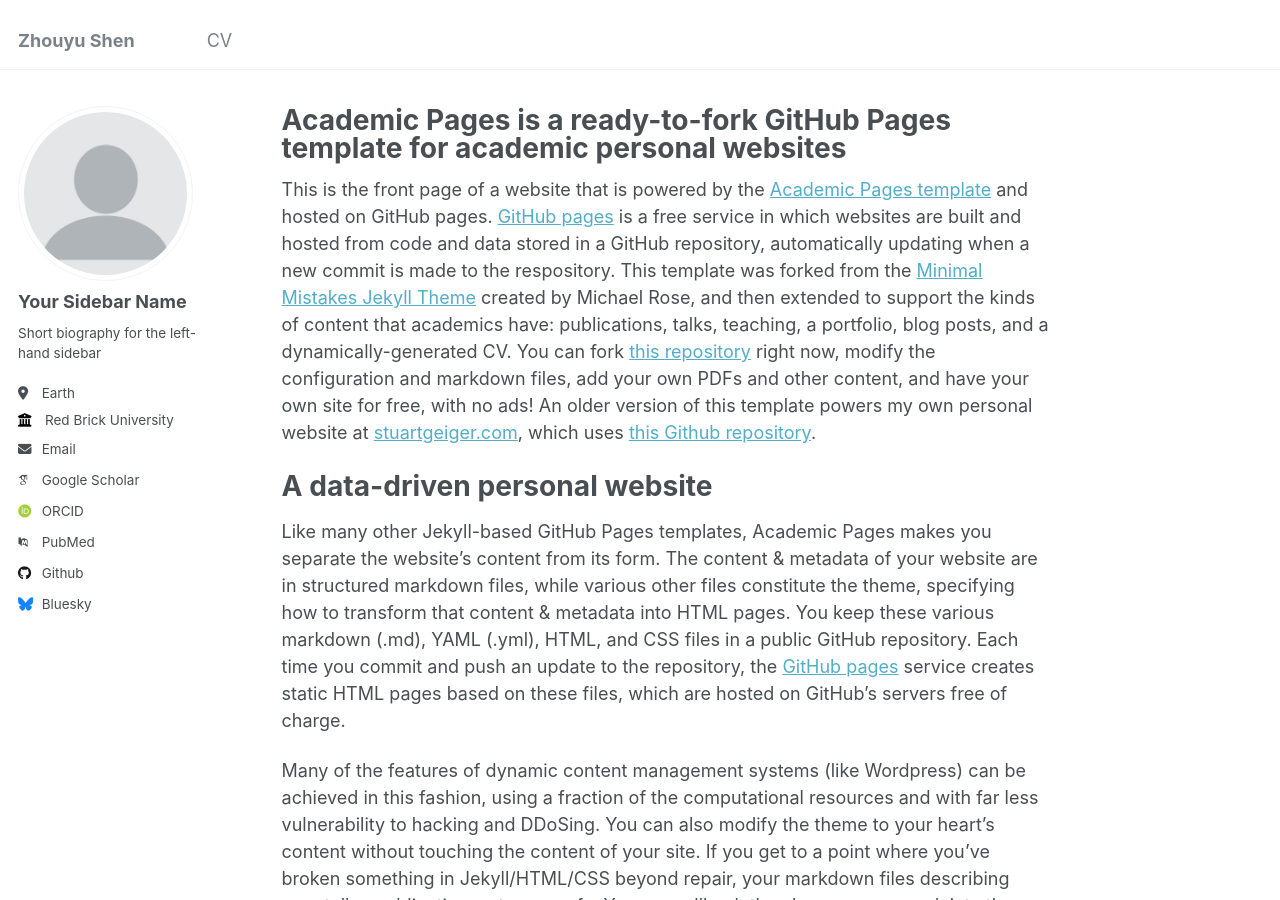
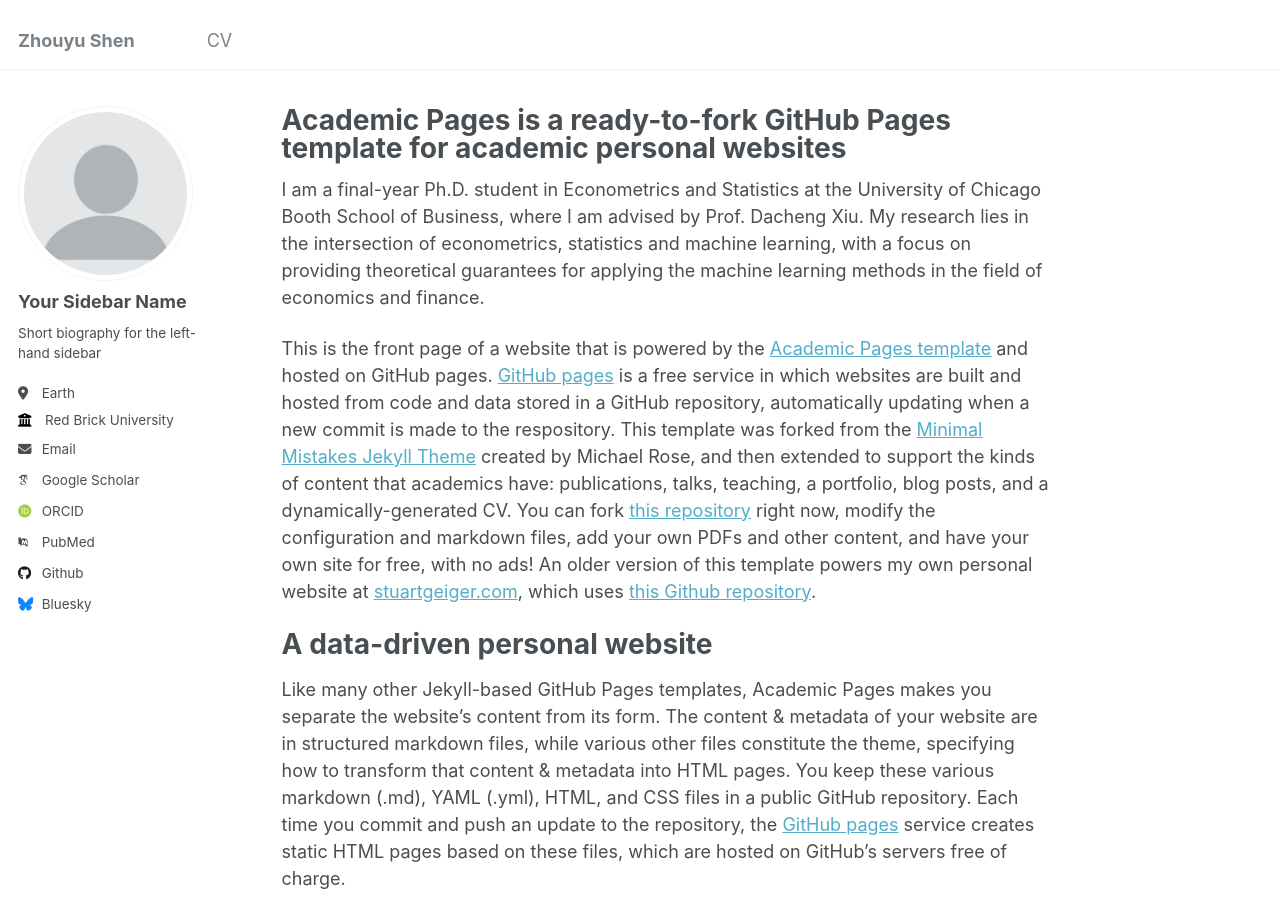
Before and after one commit to szyu123/zhouyushen, a Jekyll site: the page built from _pages/about.md, in a window 1280 px wide and 900 px high. Built offline with Jekyll 4.4.1, drawn with Linux system fonts in a browser that asks for light colours; some web fonts are replaced.

Commit message:
Update about.md

```diff
--- a/_pages/about.md
+++ b/_pages/about.md
@@ -6,6 +6,7 @@ redirect_from:
   - /about/
   - /about.html
 ---
+I am a final-year Ph.D. student in Econometrics and Statistics at the University of Chicago Booth School of Business, where I am advised by Prof. Dacheng Xiu. My research lies in the intersection of econometrics, statistics and machine learning, with a focus on providing theoretical guarantees for applying the machine learning methods in the field of economics and finance.
 
 This is the front page of a website that is powered by the [Academic Pages template](https://github.com/academicpages/academicpages.github.io) and hosted on GitHub pages. [GitHub pages](https://pages.github.com) is a free service in which websites are built and hosted from code and data stored in a GitHub repository, automatically updating when a new commit is made to the respository. This template was forked from the [Minimal Mistakes Jekyll Theme](https://mmistakes.github.io/minimal-mistakes/) created by Michael Rose, and then extended to support the kinds of content that academics have: publications, talks, teaching, a portfolio, blog posts, and a dynamically-generated CV. You can fork [this repository](https://github.com/academicpages/academicpages.github.io) right now, modify the configuration and markdown files, add your own PDFs and other content, and have your own site for free, with no ads! An older version of this template powers my own personal website at [stuartgeiger.com](http://stuartgeiger.com), which uses [this Github repository](https://github.com/staeiou/staeiou.github.io).
 
```
